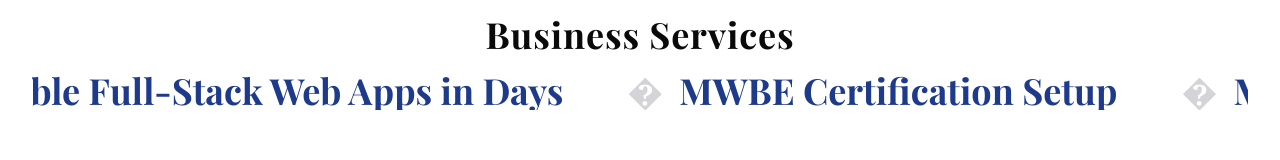
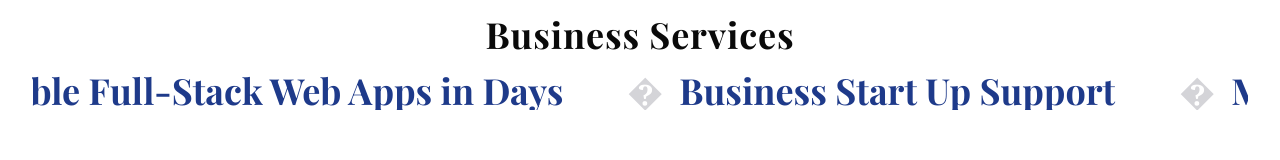
Before and after one commit to E7104z/the-real-help, a React (Vite) app: page / in a window 1280 px wide. Shown: the part 139-299 px from the top of the page. Built offline with nearby package versions, Linux system fonts and the light colour scheme; no server answers.

Commit message:
Move Business Start Up to 2nd position in ticker

```diff
--- a/src/pages/HomePage.tsx
+++ b/src/pages/HomePage.tsx
@@ -5,6 +5,7 @@ import { BenefitsTicker } from '@/components/BenefitsTicker';
 
 const TICKER_ITEMS = [
   'Affordable Full-Stack Web Apps in Days',
+  'Business Start Up Support',
   'MWBE Certification Setup',
   'Medicaid / CDS Expert',
   'Business Automation with AI',
@@ -12,7 +13,6 @@ const TICKER_ITEMS = [
   'Google Workspace Business Systems',
   'CRM and Workflow Builds',
   'Branding, Tech, and Operations Under One Roof',
-  'Business Start Up Support',
 ];
 
 const SERVICES_PREVIEW = [
```
Also changed, not shown: 1 other file (tests, documents, lock files or other folders).
